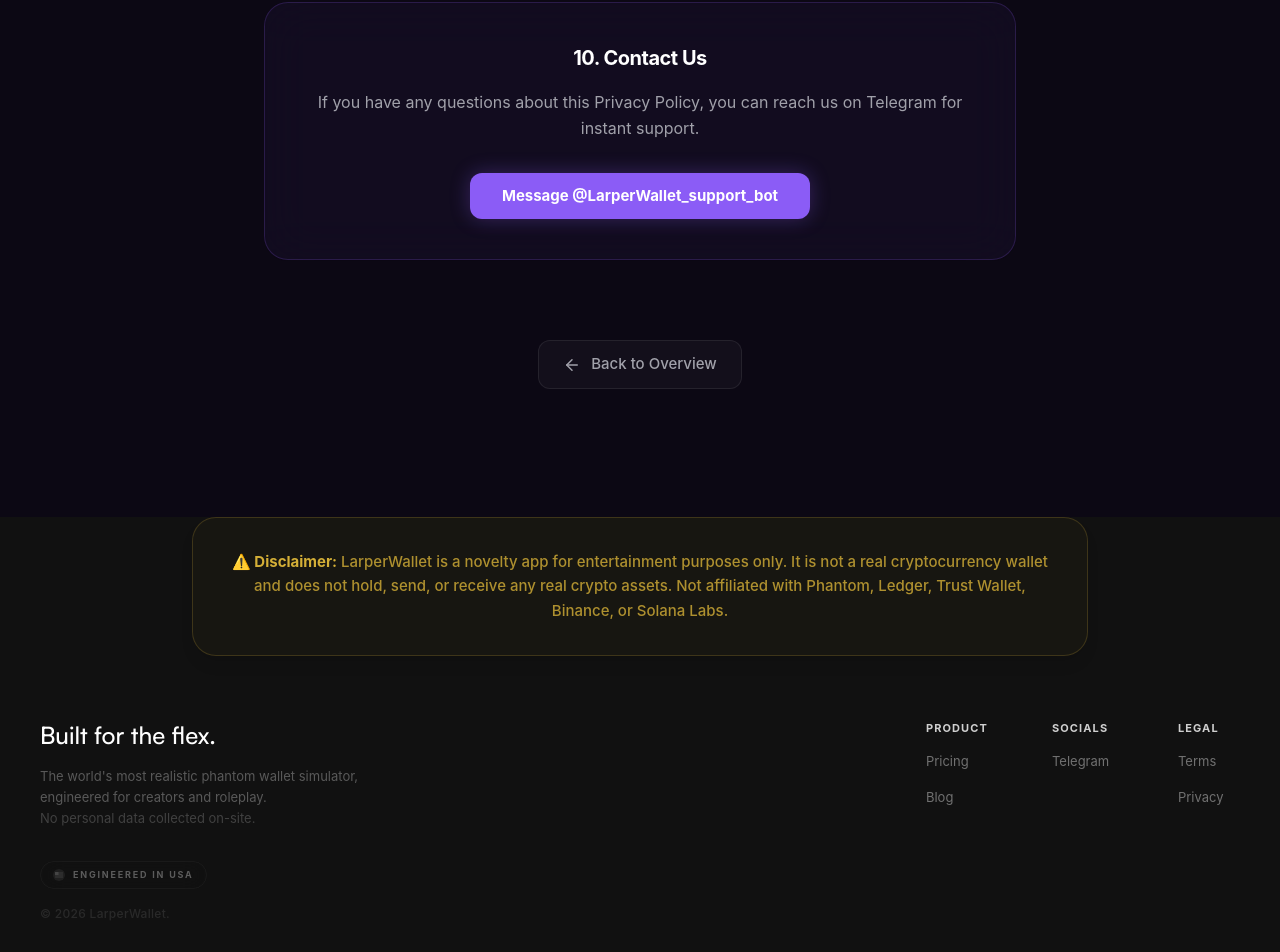
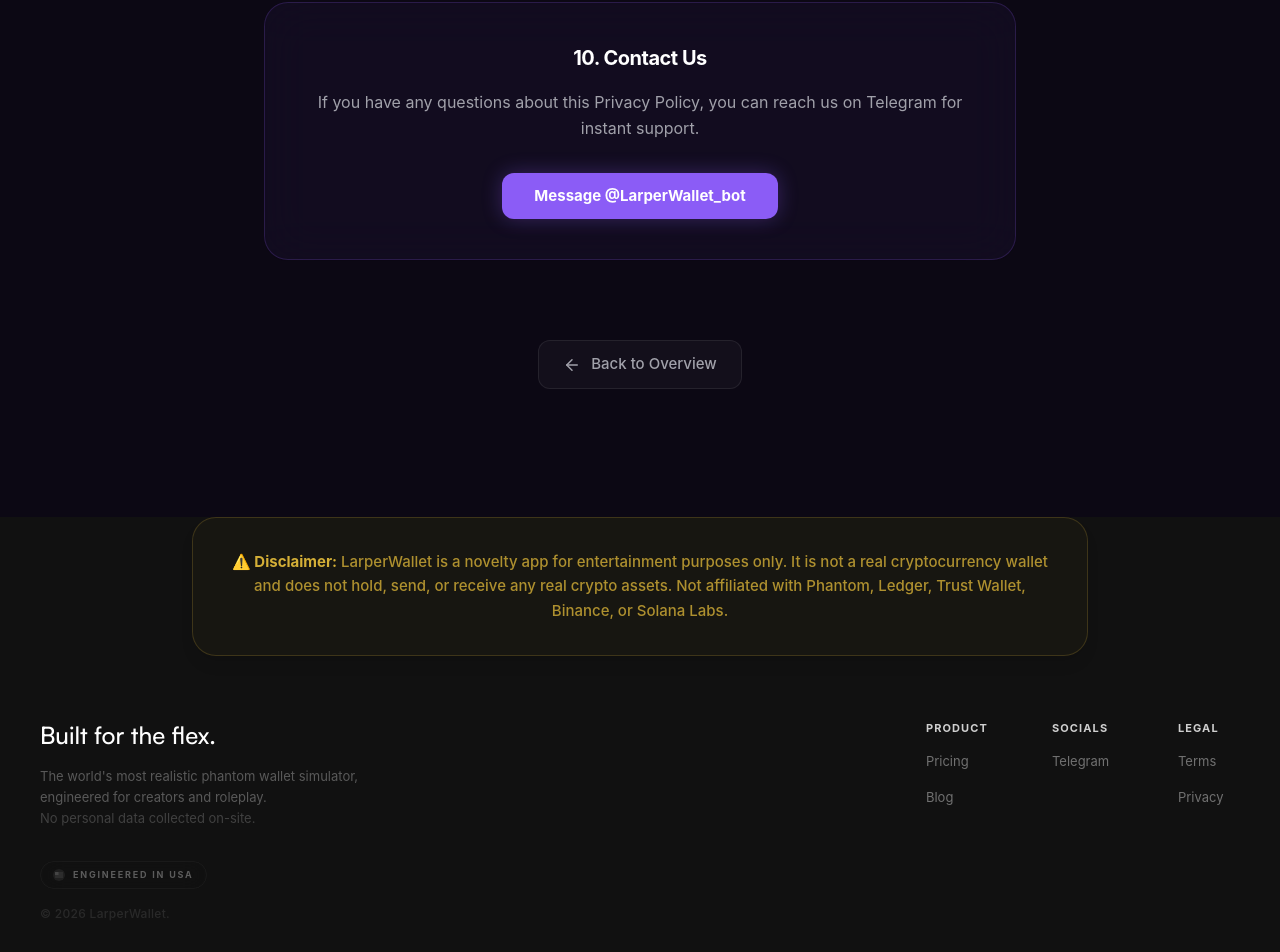
Before and after one commit to Nullsec-Zeroday/rp-wallet-hub, a Next.js app in the folder apps/hub/: page /privacy in a window 1280 px wide. Shown: the part 3604-4556 px from the top of the page. Built offline with nearby package versions, Linux system fonts and the light colour scheme.

Commit message:
chore: update Telegram contact links and handle handles across marketing pages and components

```diff
--- a/apps/hub/app/(marketing)/buy/page.tsx
+++ b/apps/hub/app/(marketing)/buy/page.tsx
@@ -221,8 +221,8 @@ function BuyContent() {
         <div className="w-full max-w-[500px] px-8 py-8 rounded-[2rem] border border-white/5 bg-white/[0.01] relative overflow-hidden text-center">
           <p className="text-white/40 text-[14px] leading-relaxed relative z-10">
             Need help or want to pay with another method? Message{" "}
-            <a href="https://t.me/LarperWallet_Bot" target="_blank" rel="noopener noreferrer" className="text-[#9c8df6] hover:text-[#aba0f7] transition-colors">
-              @LarperWallet_Bot
+            <a href="https://t.me/LarperWallet_bot" target="_blank" rel="noopener noreferrer" className="text-[#9c8df6] hover:text-[#aba0f7] transition-colors">
+              @LarperWallet_bot
             </a>{" "}
             on Telegram.
           </p>
--- a/apps/hub/app/(marketing)/privacy/page.tsx
+++ b/apps/hub/app/(marketing)/privacy/page.tsx
@@ -171,12 +171,12 @@ export default function PrivacyPage() {
                 If you have any questions about this Privacy Policy, you can reach us on Telegram for instant support.
               </p>
               <a
-                href="https://t.me/LarperWallet_support_bot"
+                href="https://t.me/LarperWallet_bot"
                 target="_blank"
                 rel="noopener noreferrer"
                 className="inline-flex items-center gap-2 py-3 px-8 bg-[#8B5CF6] hover:bg-[#7e53de] rounded-xl text-[15px] font-bold text-white transition-all shadow-[0_0_20px_rgba(139,92,246,0.3)]"
               >
-                Message @LarperWallet_support_bot
+                Message @LarperWallet_bot
               </a>
             </section>
           </FadeIn>
--- a/apps/hub/app/(marketing)/terms/page.tsx
+++ b/apps/hub/app/(marketing)/terms/page.tsx
@@ -152,12 +152,12 @@ export default function TermsPage() {
                 For any questions regarding these Terms, please contact us via Telegram for instant support.
               </p>
               <a
-                href="https://t.me/LarperWallet_support_bot"
+                href="https://t.me/LarperWallet_bot"
                 target="_blank"
                 rel="noopener noreferrer"
                 className="inline-flex items-center gap-2 py-3 px-8 bg-[#8B5CF6] hover:bg-[#7e53de] rounded-xl text-[15px] font-bold text-white transition-all shadow-[0_0_20px_rgba(139,92,246,0.3)]"
               >
-                Message @LarperWallet_support_bot
+                Message @LarperWallet_bot
               </a>
             </section>
           </FadeIn>
--- a/apps/hub/components/marketing/footer.tsx
+++ b/apps/hub/components/marketing/footer.tsx
@@ -41,7 +41,7 @@ export default function Footer() {
             </div>
             <div className="flex flex-col gap-4">
               <span className="text-white/80 font-bold uppercase tracking-widest text-[11px]">Socials</span>
-              <Link href="https://t.me/larperwalletchannel" target="_blank" rel="noopener noreferrer" className="text-white/40 hover:text-white transition-colors">Telegram</Link>
+              <Link href="https://t.me/larperwallet" target="_blank" rel="noopener noreferrer" className="text-white/40 hover:text-white transition-colors">Telegram</Link>
             </div>
             <div className="flex flex-col gap-4 col-span-2 sm:col-span-1">
               <span className="text-white/80 font-bold uppercase tracking-widest text-[11px]">Legal</span>
--- a/apps/hub/components/marketing/hero-buttons.tsx
+++ b/apps/hub/components/marketing/hero-buttons.tsx
@@ -15,7 +15,7 @@ export default function HeroButtons({ onOpenDemo }: { onOpenDemo?: () => void })
       <div className="flex flex-col md:flex-row items-stretch md:items-center justify-center gap-4 w-full">
         <TryFreeButton wrapperClassName="w-full sm:w-[280px]" className="!w-full" />
         <Link
-          href="https://t.me/larperwalletchannel"
+          href="https://t.me/larperwallet"
           target="_blank"
           rel="noopener noreferrer"
           onClick={trackTelegramClick}
--- a/apps/hub/components/marketing/landing-content.tsx
+++ b/apps/hub/components/marketing/landing-content.tsx
@@ -518,7 +518,7 @@ export default function LandingContent() {
 
             <p className="text-white/60 text-[13px] mt-4 font-medium text-center">
               Have any questions? We respond within a few hours, contact us on{" "}
-              <a href="https://t.me/LarperWallet_support_bot" target="_blank" rel="noopener noreferrer" className="underline underline-offset-2 hover:text-white transition-colors">
+              <a href="https://t.me/LarperWallet_bot" target="_blank" rel="noopener noreferrer" className="underline underline-offset-2 hover:text-white transition-colors">
                 telegram
               </a>
               {" "}or reach out to us at{" "}
--- a/apps/hub/lib/seo.ts
+++ b/apps/hub/lib/seo.ts
@@ -166,12 +166,12 @@ export function buildOrganizationSchema() {
     description: siteConfig.description,
     sameAs: [
       "https://x.com/LarperWallet",
-      "https://t.me/LarperWallet_support_bot",
+      "https://t.me/LarperWallet_bot",
     ],
     contactPoint: {
       "@type": "ContactPoint",
       contactType: "customer support",
-      url: "https://t.me/LarperWallet_support_bot",
+      url: "https://t.me/LarperWallet_bot",
       availableLanguage: "English",
     },
   };
```
